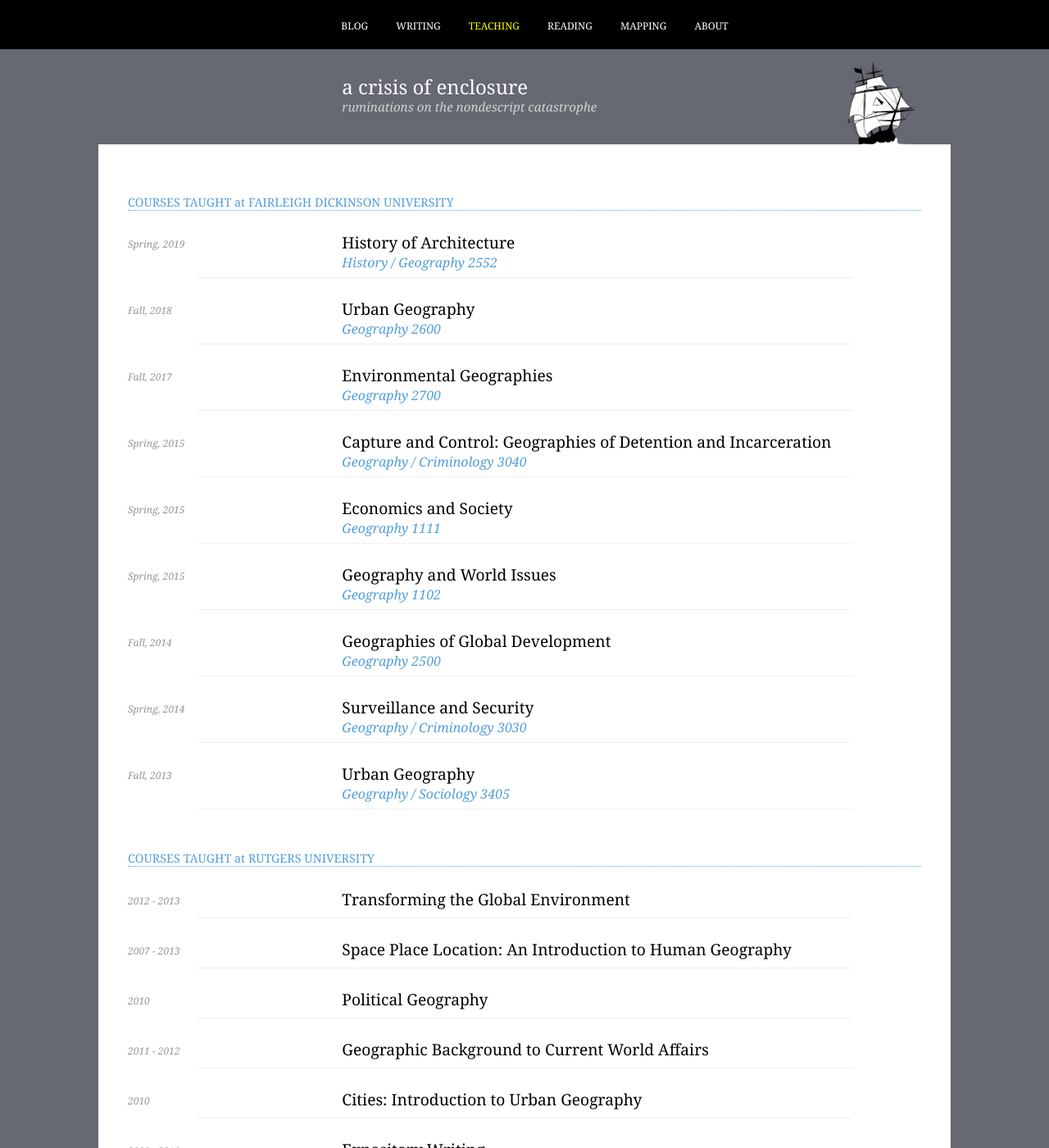
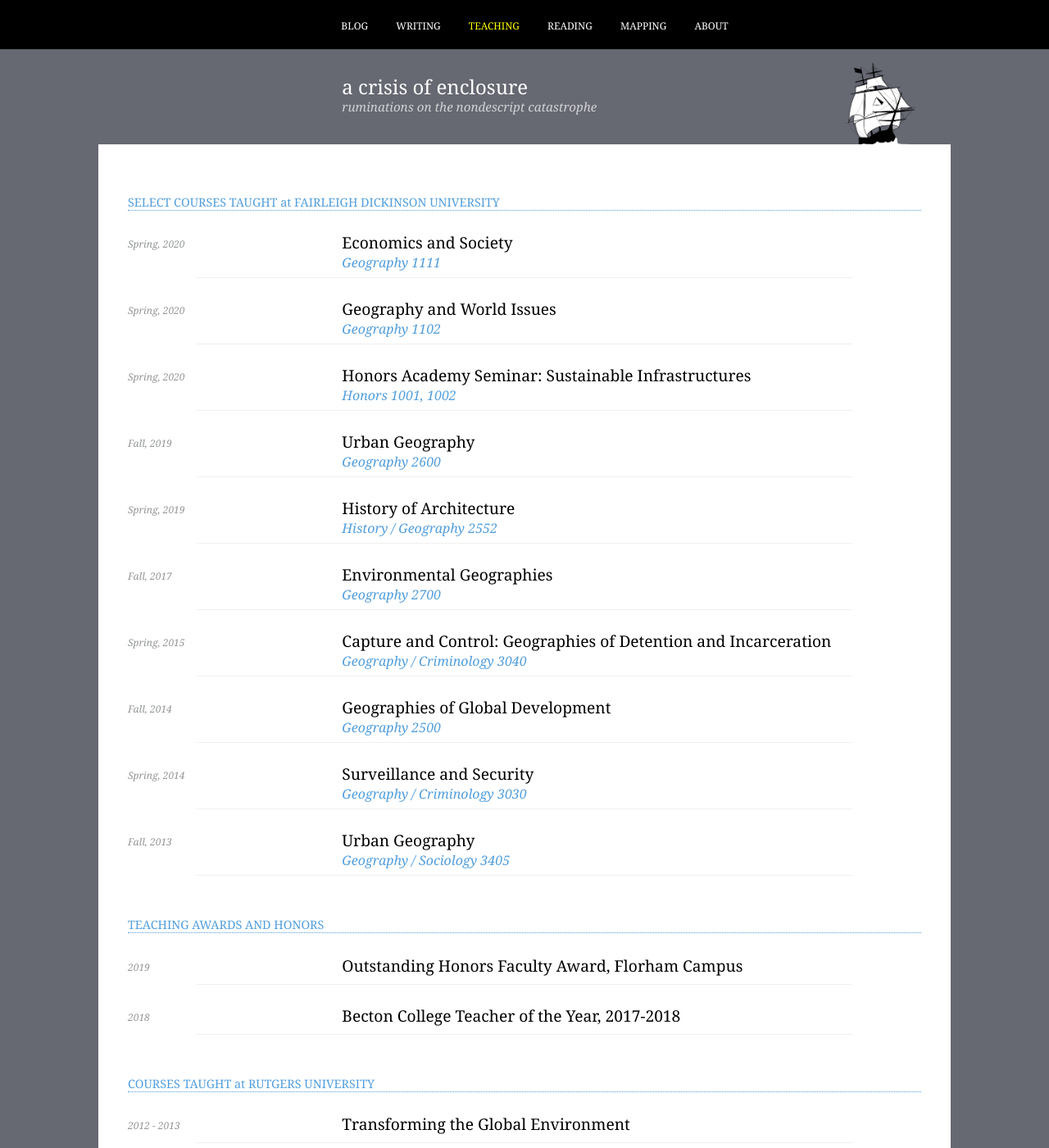
Before and after one commit to nisaface/nisaface.github.io, a Jekyll site: the page category/teaching/index.html, which Jekyll copies as it is, in a window 1280 px wide and 1400 px high. Shown: the whole window at 82% size. Built offline with Jekyll 4.4.1, drawn with Linux system fonts in a browser that asks for light colours.

Commit message:
finally added a few things
update

```diff
--- a/category/teaching/index.html
+++ b/category/teaching/index.html
@@ -39,22 +39,47 @@
   <div class="main" role="main">
     <div class="container">
       <br>
-      <h4 id="academic-papers">COURSES TAUGHT at FAIRLEIGH DICKINSON UNIVERSITY</h4>
+      <h4 id="academic-papers">SELECT COURSES TAUGHT at FAIRLEIGH DICKINSON UNIVERSITY</h4>
 
       <article class="post longform single">
+        <header class="post-header">
+          <span class="post-meta"><time class="post-date">Spring, 2020</time></span>
+
+          <h1 class="post-title"><a href="/economics-and-society">Economics and Society</a></h1>
+          <h3 class="post-subtitle-writing">Geography 1111</h3>
+        </header>
+
+        <article class="post longform single">
+          <header class="post-header">
+            <span class="post-meta"><time class="post-date">Spring, 2020</time></span>
+
+            <h1 class="post-title"><a href="/geography-and-world-issues">Geography and World Issues</a></h1>
+            <h3 class="post-subtitle-writing">Geography 1102</h3>
+          </header>
+
+          <article class="post longform single">
+            <header class="post-header">
+              <span class="post-meta"><time class="post-date">Spring, 2020</time></span>
+
+              <h1 class="post-title"><a href="/economics-and-society">Honors Academy Seminar: Sustainable Infrastructures</a></h1>
+              <h3 class="post-subtitle-writing">Honors 1001, 1002</h3>
+            </header>
+
+
+          <article class="post longform single">
+            <header class="post-header">
+            <span class="post-meta"><time class="post-date">Fall, 2019</time></span>
+
+            <h1 class="post-title"><a href="/revised-urban-geography">Urban Geography</a></h1>
+            <h3 class="post-subtitle-writing">Geography 2600</h3>
+          </header>
+
+          <article class="post longform single">
         <header class="post-header">
         <span class="post-meta"><time class="post-date">Spring, 2019</time></span>
 
         <h1 class="post-title"><a href="/arch-history">History of Architecture</a></h1>
         <h3 class="post-subtitle-writing">History / Geography 2552</h3>
-      </header>
-
-      <article class="post longform single">
-        <header class="post-header">
-        <span class="post-meta"><time class="post-date">Fall, 2018</time></span>
-
-        <h1 class="post-title"><a href="/revised-urban-geography">Urban Geography</a></h1>
-        <h3 class="post-subtitle-writing">Geography 2600</h3>
       </header>
 
 
@@ -73,24 +98,6 @@
         <h1 class="post-title"><a href="/capture-and-control">Capture and Control: Geographies of Detention and Incarceration</a></h1>
         <h3 class="post-subtitle-writing">Geography / Criminology 3040</h3>
       </header>
-
-        <article class="post longform single">
-          <header class="post-header">
-            <span class="post-meta"><time class="post-date">Spring, 2015</time></span>
-
-            <h1 class="post-title"><a href="/economics-and-society">Economics and Society</a></h1>
-            <h3 class="post-subtitle-writing">Geography 1111</h3>
-          </header>
-
-
-          <article class="post longform single">
-            <header class="post-header">
-              <span class="post-meta"><time class="post-date">Spring, 2015</time></span>
-
-              <h1 class="post-title"><a href="/geography-and-world-issues">Geography and World Issues</a></h1>
-              <h3 class="post-subtitle-writing">Geography 1102</h3>
-            </header>
-
 
 
             <article class="post longform single">
@@ -119,6 +126,23 @@
                   </header>
 
                   <br>
+                  <h4 id="academic-papers">TEACHING AWARDS AND HONORS</h4>
+
+                  <article class="post longform single">
+                    <header class="post-header">
+                      <span class="post-meta"><time class="post-date">2019</time></span>
+                      <h1 class="post-title">Outstanding Honors Faculty Award, Florham Campus</h1>
+                      <h3 class="post-subtitle-writing"></h3>
+                    </header>
+
+                    <article class="post longform single">
+                      <header class="post-header">
+                        <span class="post-meta"><time class="post-date">2018</time></span>
+                        <h1 class="post-title">Becton College Teacher of the Year, 2017-2018</h1>
+                        <h3 class="post-subtitle-writing"></h3>
+                      </header>
+
+                    <br>
                   <h4 id="academic-papers">COURSES TAUGHT at RUTGERS UNIVERSITY</h4>
 
                   <article class="post longform single">
```
Also changed, not shown: _posts/2020-01-13-review_transpacific.md (added, +15 -0 lines), about/index.md (+1 -1 lines), category/gwi2019/index.html (added, +41 -0 lines).
